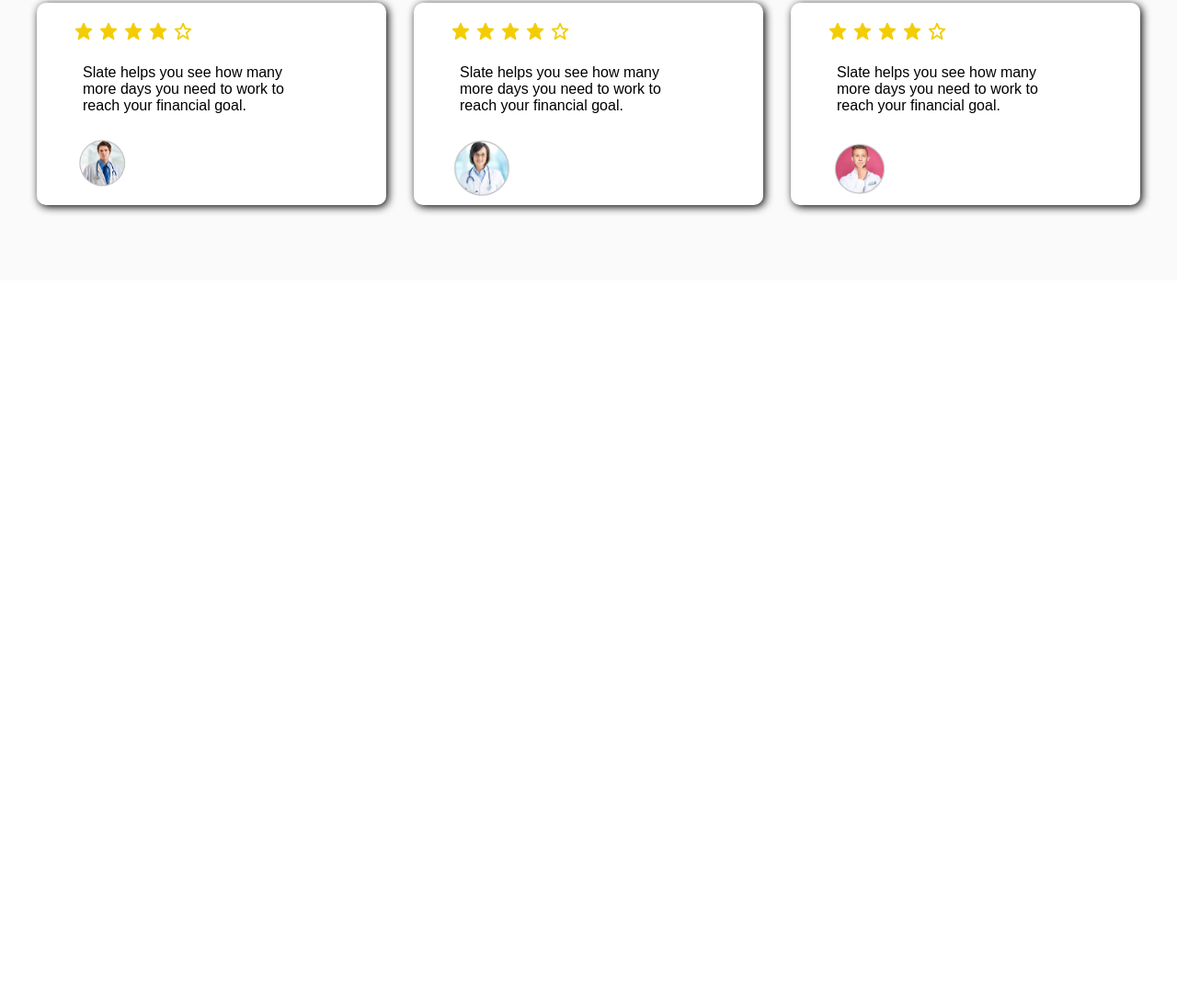
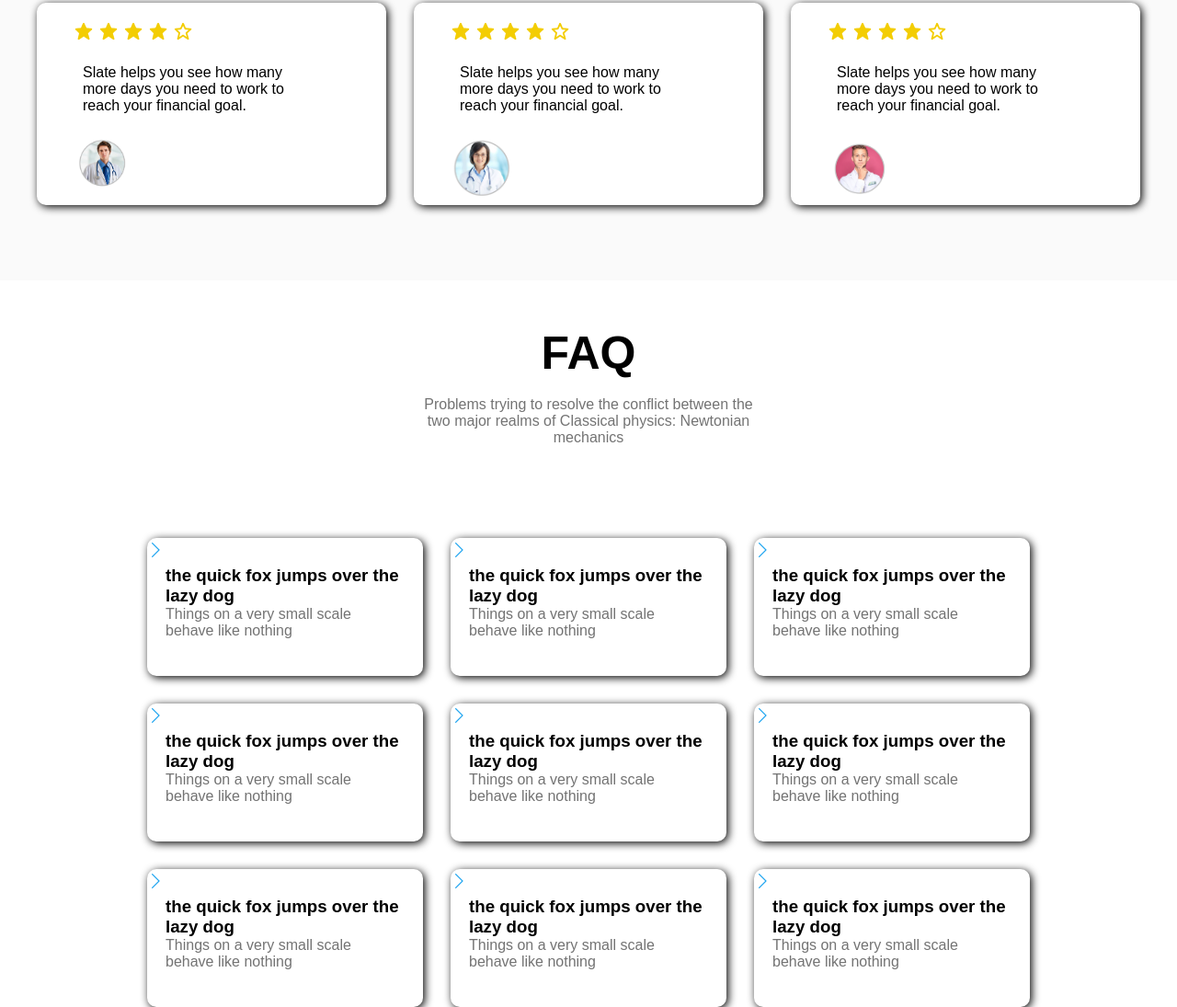
Before and after one commit to gafurovsaidjafar090909-hash/dayyy5, a plain HTML site: page index.html in a window 1280 px wide. Shown: the part 1931-3026 px from the top of the page at 92% size. Before the commit the page ends 2236 px from the top, so only its background shows below. Drawn offline with Linux system fonts and the light colour scheme.

Commit message:
first commit

```diff
--- a/index.html
+++ b/index.html
@@ -246,6 +246,109 @@
         </div>
 
     </div>
+  <!-- notmob2 -->
+
+
+
+ <div class="nb1">
+    <div class="d11">
+
+        <h1 style="font-size: 50px; text-align: center; margin-top: 50px;">FAQ</h1> <br>
+        <p style="text-align: center; ">Problems trying to resolve
+            the conflict between the
+            two major realms of Classical
+            physics: Newtonian mechanics </p>
+        </div>
+        </div>
+
+        <div class="dv1">
+            <div class="nomo1">
+                <img style="margin: 5px;" src="./img/icn arrow-right icn-xs.png" alt="">
+                <div style="margin-left: 20px;">
+                    <h3>the quick fox jumps over the </h3>
+                    <h3>lazy dog</h3>
+                    <p style="color: #737373;"> Things on a very small scale  </p>
+                    <p style="color: #737373;">behave like nothing</p>
+                </div>
+            </div>
+            <div  class="nomo1">
+                  <img style="margin: 5px;" src="./img/icn arrow-right icn-xs.png" alt="">
+                <div style="margin-left: 20px;">
+                    <h3>the quick fox jumps over the </h3>
+                    <h3>lazy dog</h3>
+                    <p style="color: #737373;"> Things on a very small scale  </p>
+                    <p style="color: #737373;">behave like nothing</p>
+                </div>
+            </div>
+            <div  class="nomo1">
+                  <img style="margin: 5px;" src="./img/icn arrow-right icn-xs.png" alt="">
+                <div style="margin-left: 20px;">
+                    <h3>the quick fox jumps over the </h3>
+                    <h3>lazy dog</h3>
+                    <p style="color: #737373;"> Things on a very small scale  </p>
+                    <p style="color: #737373;">behave like nothing</p>
+                </div>
+            </div>
+        </div>
+         <div class="dv2">
+            <div class="nomo1">
+                  <img style="margin: 5px;" src="./img/icn arrow-right icn-xs.png" alt="">
+                <div style="margin-left: 20px;">
+                    <h3>the quick fox jumps over the </h3>
+                    <h3>lazy dog</h3>
+                    <p style="color: #737373;"> Things on a very small scale  </p>
+                    <p style="color: #737373;">behave like nothing</p>
+                </div>
+            </div>
+            <div  class="nomo1">
+                  <img style="margin: 5px;" src="./img/icn arrow-right icn-xs.png" alt="">
+                <div style="margin-left: 20px;">
+                    <h3>the quick fox jumps over the </h3>
+                    <h3>lazy dog</h3>
+                    <p style="color: #737373;"> Things on a very small scale  </p>
+                    <p style="color: #737373;">behave like nothing</p>
+                </div>
+            </div>
+            <div  class="nomo1">
+                  <img style="margin: 5px;" src="./img/icn arrow-right icn-xs.png" alt="">
+                <div style="margin-left: 20px;">
+                    <h3>the quick fox jumps over the </h3>
+                    <h3>lazy dog</h3>
+                    <p style="color: #737373;"> Things on a very small scale  </p>
+                    <p style="color: #737373;">behave like nothing</p>
+                </div>
+            </div>
+        </div>
+         <div class="dv3">
+            <div class="nomo1">
+  <img style="margin: 5px;" src="./img/icn arrow-right icn-xs.png" alt="">
+                <div style="margin-left: 20px;">
+                    <h3>the quick fox jumps over the </h3>
+                    <h3>lazy dog</h3>
+                    <p style="color: #737373;"> Things on a very small scale  </p>
+                    <p style="color: #737373;">behave like nothing</p>
+                </div>            </div>
+            <div  class="nomo1">
+                  <img style="margin: 5px;" src="./img/icn arrow-right icn-xs.png" alt="">
+                <div style="margin-left: 20px;">
+                    <h3>the quick fox jumps over the </h3>
+                    <h3>lazy dog</h3>
+                    <p style="color: #737373;"> Things on a very small scale  </p>
+                    <p style="color: #737373;">behave like nothing</p>
+                </div>
+            </div>
+            <div  class="nomo1">
+                  <img style="margin: 5px;" src="./img/icn arrow-right icn-xs.png" alt="">
+                <div style="margin-left: 20px;">
+                    <h3>the quick fox jumps over the </h3>
+                    <h3>lazy dog</h3>
+                    <p style="color: #737373;"> Things on a very small scale  </p>
+                    <p style="color: #737373;">behave like nothing</p>
+                </div>
+            </div>
+        </div>
+
+
 
 
 
--- a/style.css
+++ b/style.css
@@ -156,11 +156,67 @@ img{
 
 
 }
+.notmob2
+{
+
+}
+.nomo1
+{
+ height: 150px;
+ width: 300px;
+ background-color: white;
+    box-shadow: 2px 2px 10px black;
+    border-radius: 10px;
+}
+
+
+.dv1
+{
+    margin-top: 100px;
+    display: flex;
+    justify-content: center;
+    gap: 30px;
+}
+.dv2
+{
+    margin-top: 30px;
+    display: flex;
+    justify-content: center;
+    gap: 30px;
+}
+.dv3
+{
+    margin-top: 30px;
+    display: flex;
+    justify-content: center;
+    gap: 30px;
+}
+
 
 
 
 @media (max-width: 510px)
 {
+    .d11
+    {
+        padding-top: 600px;
+    }
+
+    .dv1
+    {
+        margin-left: 60px;
+        flex-direction: column;
+    }
+    .dv2
+    {
+                margin-left: 60px;
+
+        flex-direction: column;
+    }
+    .dv3
+    {
+        display: none;
+    }
     .d1
     {
         display: none;
@@ -206,7 +262,9 @@ p{
 }
 .boxxu
 {
- flex-direction: column;
+ padding-bottom: 500px;
+    flex-direction: column;
  margin-left: 20px;
+
 }
 }
```
Also changed, not shown: img/icn arrow-right icn-xs.png (added).
